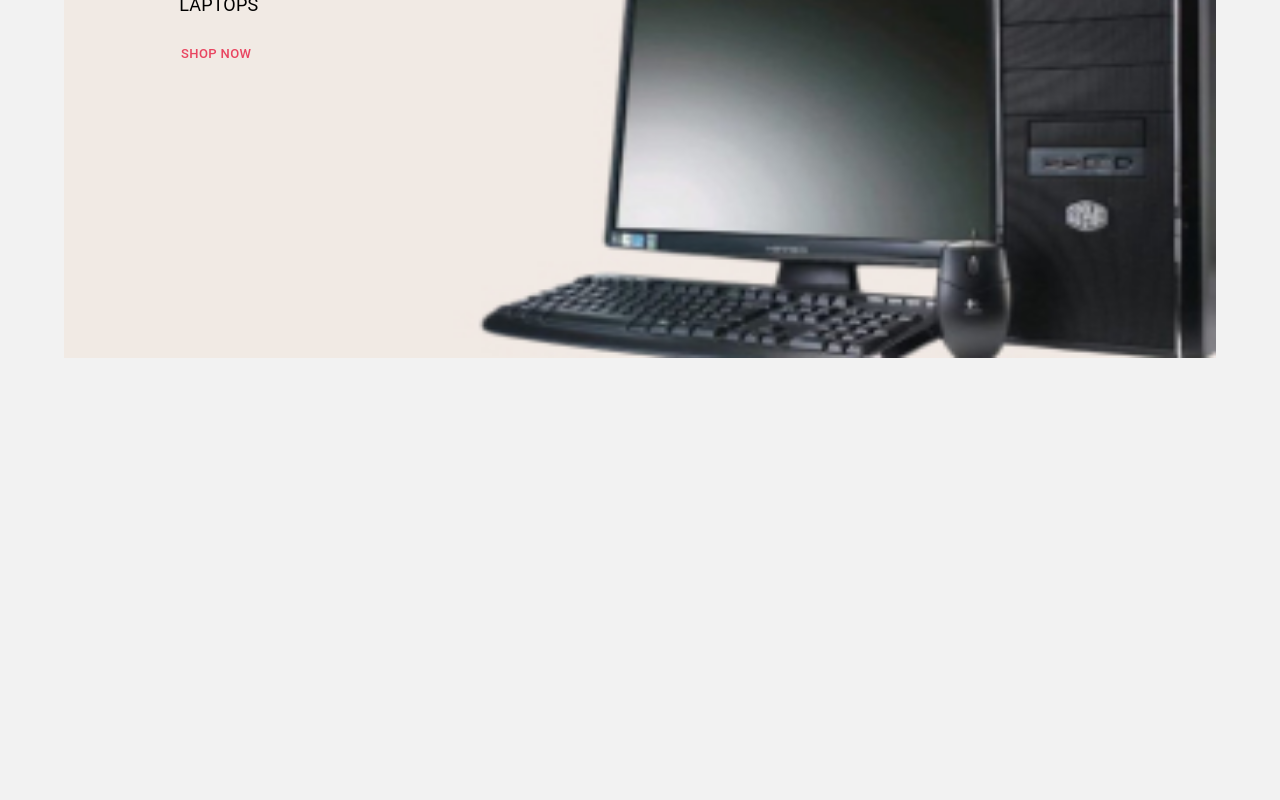
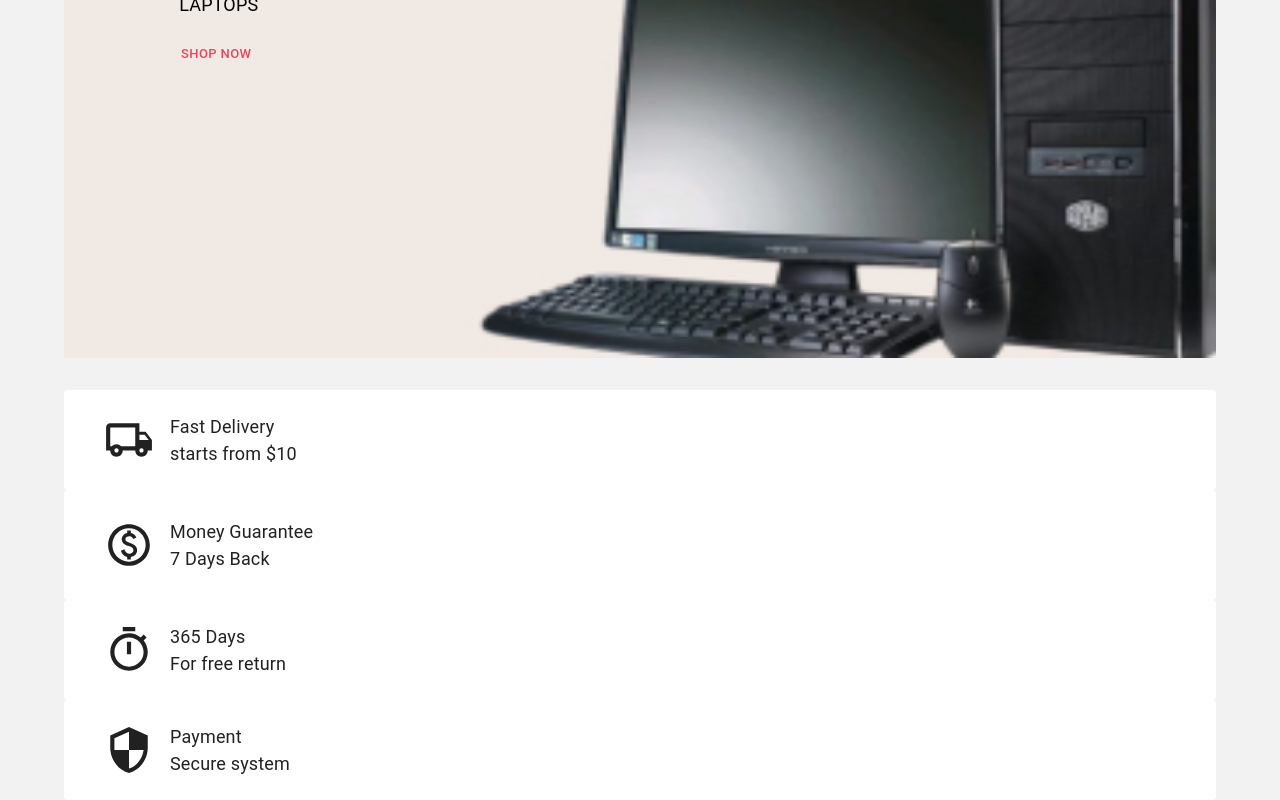
Before and after one commit to Navidhashemii/bonik-ecommerce, a Next.js app: page / in a window 1280 px wide. Shown: the part 1790-2590 px from the top of the page. Before the commit the page ends 2148 px from the top, so only its background shows below. Built offline with nearby package versions, Linux system fonts and the light colour scheme.

Commit message:
add Benefit part

```diff
--- a/src/app/page.js
+++ b/src/app/page.js
@@ -1,5 +1,6 @@
 import { Box, Container } from "@mui/material";
 import TopBanners from "../components/TopBanners";
+import BenefitPart from "../components/BenefitPart";
 
 
 
@@ -8,6 +9,7 @@ export default function Home() {
     <Container sx={{marginTop:"15px"}} >
 
       <TopBanners/>
+      <BenefitPart/>
 
 
     </Container>
--- /dev/null
+++ b/src/components/BenefitPart.js
@@ -0,0 +1,61 @@
+
+
+import * as React from 'react';
+import Box from '@mui/material/Box';
+import Paper from '@mui/material/Paper';
+import Grid from '@mui/material/Unstable_Grid2';
+import { Divider, Typography } from '@mui/material';
+import LocalShippingOutlinedIcon from '@mui/icons-material/LocalShippingOutlined';
+import PaidOutlinedIcon from '@mui/icons-material/PaidOutlined';
+import TimerOutlinedIcon from '@mui/icons-material/TimerOutlined';
+import SecurityOutlinedIcon from '@mui/icons-material/SecurityOutlined';
+
+
+
+
+function BenefitPart() {
+  return (
+    <Box sx={{ flexGrow: 1, marginTop:"32px" }}>
+      <Grid container >
+        <Grid xs={12}>
+            <Paper elevation={0} sx={{height:"100px",display:"flex", justifyContent:"flex-start", alignItems:"center", padding:"0 40px"}}>
+                <LocalShippingOutlinedIcon sx={{fontSize:"50px"}}/>
+                <Box sx={{display:"flex", justifyContent:"center", alignItems:"flex-start", flexDirection:"column", marginLeft:"16px"}}>
+                    <Typography sx={{fontSize:"18px"}}>Fast Delivery</Typography>
+                    <Typography sx={{fontSize:"18px", fontWeight:"400"}}>starts from $10</Typography>
+                </Box>
+            </Paper>
+        </Grid>
+        <Grid xs={12}>
+        <Paper elevation={0} sx={{height:"110px",display:"flex", justifyContent:"flex-start", alignItems:"center", padding:"0 40px"}}>
+                <PaidOutlinedIcon sx={{fontSize:"50px"}}/>
+                <Box sx={{display:"flex", justifyContent:"center", alignItems:"flex-start", flexDirection:"column", marginLeft:"16px"}}>
+                    <Typography sx={{fontSize:"18px"}}>Money Guarantee</Typography>
+                    <Typography sx={{fontSize:"18px", fontWeight:"400"}}>7 Days Back</Typography>
+                </Box>
+            </Paper>
+        </Grid>
+        <Grid xs={12}>
+        <Paper elevation={0} sx={{height:"100px",display:"flex", justifyContent:"flex-start", alignItems:"center", padding:"0 40px"}}>
+                <TimerOutlinedIcon sx={{fontSize:"50px"}}/>
+                <Box sx={{display:"flex", justifyContent:"center", alignItems:"flex-start", flexDirection:"column", marginLeft:"16px"}}>
+                    <Typography sx={{fontSize:"18px"}}>365 Days</Typography>
+                    <Typography sx={{fontSize:"18px", fontWeight:"400"}}>For free return</Typography>
+                </Box>
+            </Paper>
+        </Grid>
+        <Grid xs={12}>
+        <Paper elevation={0} sx={{height:"100px",display:"flex", justifyContent:"flex-start", alignItems:"center", padding:"0 40px"}}>
+                <SecurityOutlinedIcon sx={{fontSize:"50px"}}/>
+                <Box sx={{display:"flex", justifyContent:"center", alignItems:"flex-start", flexDirection:"column", marginLeft:"16px"}}>
+                    <Typography sx={{fontSize:"18px"}}>Payment</Typography>
+                    <Typography sx={{fontSize:"18px", fontWeight:"400"}}>Secure system</Typography>
+                </Box>
+            </Paper>
+        </Grid>
+      </Grid>
+    </Box>
+  )
+}
+
+export default BenefitPart
```
